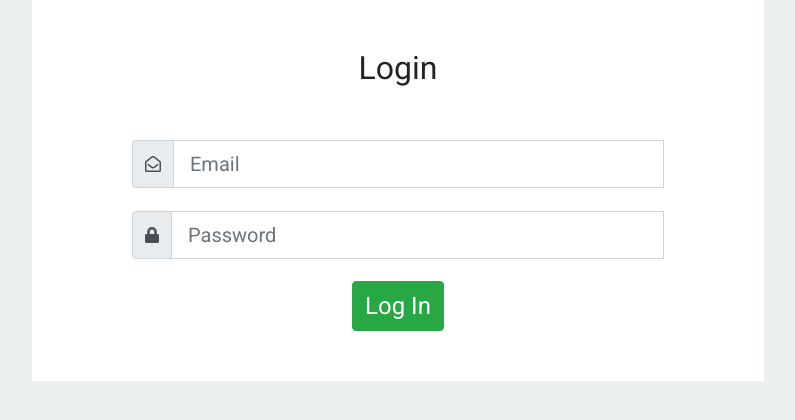
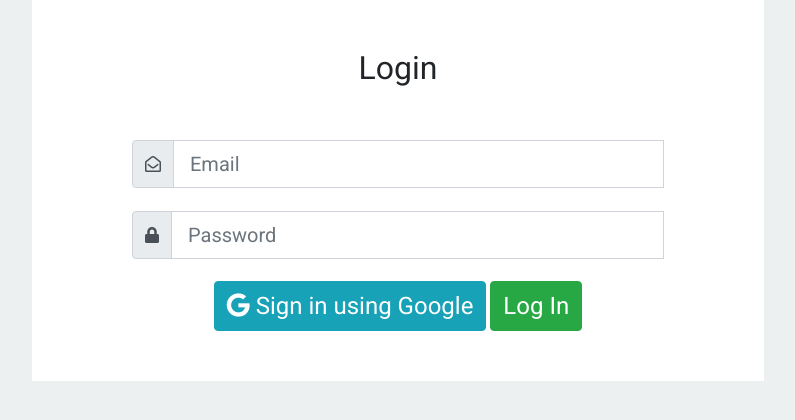
Before and after one commit to marcin-marciszewski/newsdig, a Flask app: page /login in a window 1280 px wide. Shown: the part 176-596 px from the top of the page, without its empty margins (242-1037 px from the left). Run offline with Flask 2, Linux system fonts and the light colour scheme; some libraries are stand-ins or nearby versions.

Commit message:
Login with google

```diff
--- a/news/templates/login.html
+++ b/news/templates/login.html
@@ -29,6 +29,8 @@
         {{form.password(class="form-control form-control-lg",placeholder="Password")}}<br><br>
       </div>
       <br>
+      <a class="btn btn-info" href="{{url_for('users.google_login')}}"><i class="fab fa-google"></i> Sign in using
+        Google</a>
       {{form.submit(class="btn btn-success")}}
     </form>
   </div>
--- /dev/null
+++ b/news/templates/no_login.html
@@ -0,0 +1,4 @@
+{% extends "base.html"%} {% block content %}
+<h1>We couldn't find your details, please register first.</h1>
+
+{% endblock %}
--- a/news/users/views.py
+++ b/news/users/views.py
@@ -1,11 +1,75 @@
 from flask import render_template, url_for, flash, redirect, request, Blueprint
 from flask_login import login_user, current_user, logout_user, login_required
-from news import db
+from news import db, get_google_provider_cfg, client, GOOGLE_CLIENT_ID, GOOGLE_CLIENT_SECRET
 from news.models import User, News
 from news.users.forms import RegistrationForm, LoginForm, UpdateUserForm
 from news.picture_handlers import add_profile_pic
+import requests
+import json
 
 users = Blueprint('users', __name__)
+
+# Login with google
+@users.route("/google_login")
+def google_login():
+    # Find out what URL to hit for Google login
+    google_provider_cfg = get_google_provider_cfg()
+    authorization_endpoint = google_provider_cfg["authorization_endpoint"]
+
+    # Use library to construct the request for Google login and provide
+    # scopes that let you retrieve user's profile from Google
+    request_uri = client.prepare_request_uri(
+        authorization_endpoint,
+        redirect_uri=request.base_url + "/callback",
+        scope=["openid", "email", "profile"],
+    )
+    return redirect(request_uri)
+
+
+@users.route("/google_login/callback")
+def callback():
+    code = request.args.get("code")
+
+    google_provider_cfg = get_google_provider_cfg()
+    token_endpoint = google_provider_cfg["token_endpoint"]
+
+    token_url, headers, body = client.prepare_token_request(
+        token_endpoint,
+        authorization_response=request.url,
+        redirect_url=request.base_url,
+        code=code,
+    )
+    token_response = requests.post(
+        token_url,
+        headers=headers,
+        data=body,
+        auth=(GOOGLE_CLIENT_ID, GOOGLE_CLIENT_SECRET),
+    )
+
+    client.parse_request_body_response(json.dumps(token_response.json()))
+
+    userinfo_endpoint = google_provider_cfg["userinfo_endpoint"]
+    uri, headers, body = client.add_token(userinfo_endpoint)
+    userinfo_response = requests.get(uri, headers=headers, data=body)
+
+    if userinfo_response.json().get("email_verified"):
+        unique_id = userinfo_response.json()["sub"]
+        users_email = userinfo_response.json()["email"]
+        picture = userinfo_response.json()["picture"]
+        users_name = userinfo_response.json()["given_name"]
+        print(userinfo_response.json())
+
+    else:
+        return "User email not available or not verified by Google.", 400
+
+    user = User.query.filter_by(email=users_email).first()
+
+    if user:
+        login_user(user)
+        return redirect(url_for("core.index"))
+    else:
+        return render_template("no_login.html")
+
 
 # register
 @users.route('/register', methods=['GET', 'POST'])
@@ -33,8 +97,10 @@ def login():
     if form.validate_on_submit():
 
         user = User.query.filter_by(email=form.email.data).first()
+        if not user:
+            return render_template("no_login.html")
 
-        if user.check_password(form.password.data) and user is not None:
+        elif user.check_password(form.password.data) and user is not None:
 
             login_user(user)
             flash('Log in Success!')
```
Also changed, not shown: news/__init__.py (+21 -0 lines), news/data.sqlite.
